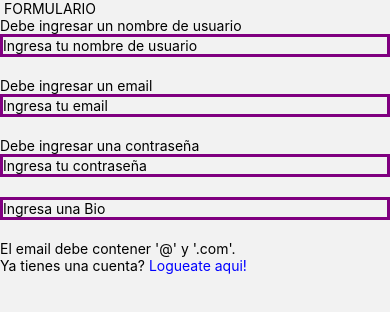
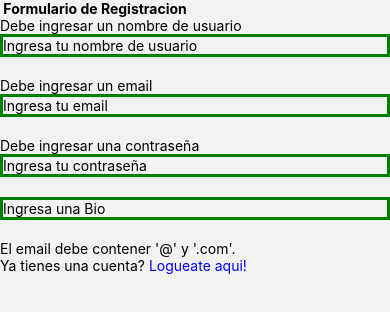
Before and after one commit to paulamaggio/proyectoAmigos, a React Native app: screen /Register in a window 390 px wide. Shown: the top 312 px of the page. Built offline with nearby package versions, Linux system fonts and the light colour scheme; no server answers.

Commit message:
estilos de las screens, components

```diff
--- a/src/components/CamaraPost.js
+++ b/src/components/CamaraPost.js
@@ -75,7 +75,7 @@ export default class CamaraPost extends Component {
             this.state.permisos && this.state.mostrarCamara === false?
             <>
                 <Image
-                    style={styles.img}
+                    style={styles.camara}
                     source={{uri: this.state.urlTemp}}
                     resizeMode={'contain'}
                 />
@@ -108,13 +108,13 @@ export default class CamaraPost extends Component {
 
 const styles = StyleSheet.create({
     container:{
-        height: 300
+        height: 500,
+        justifyContent: 'center',
+        alignItems: 'center',
     },
     camara: {
         height : 300,
         width: 700
     },
-    img: {
-        height : 300,
-    }
+
 })
--- a/src/components/FormPost.js
+++ b/src/components/FormPost.js
@@ -11,7 +11,7 @@ export default class FormPost extends Component {
 
   render() {
     return (
-      <View>
+      <View style={styles.container}>
         <TextInput
             style={styles.input}
             placeholder= 'Añade una descripcion a tu post'
@@ -25,14 +25,17 @@ export default class FormPost extends Component {
 const styles = StyleSheet.create({
     input: {
         borderWidth: 3,
-        borderColor: 'purple',
-        marginBottom: 20
+        borderColor: 'green',
+        marginBottom: 20,
+        width: "600%",
+        justifyContent: 'center',
+        alignItems: 'center',
+        marginTop: 50,
     },
-    btn:{
-        backgroundColor: 'purple',
-        padding: 16
-    },
-    textBtn:{
-        color: 'white'
-    },
+
+    container: {
+      justifyContent: 'center',
+        alignItems: 'center',
+        flex: 1
+    }
 })
--- a/src/components/FormSearch.js
+++ b/src/components/FormSearch.js
@@ -1,5 +1,5 @@
 import React, { Component } from 'react'
-import { Text, View, TextInput, TouchableOpacity } from 'react-native'
+import { Text, View, TextInput, TouchableOpacity, StyleSheet } from 'react-native'
 
 export default class FormSearch extends Component {
     constructor(props){
@@ -13,14 +13,41 @@ export default class FormSearch extends Component {
 
   render() {
     return (
-      <View>
-        <Text> Search </Text>
+      <View style={styles.container}>
+        <Text style={styles.text} > Buscador </Text>
         <TextInput
         placeholder="Búsqueda"
         name="busqueda"
         onChangeText={(value) => this.cambios(value)}
+        style={styles.input}
         />
       </View>
     )
   }
 }
+
+const styles = StyleSheet.create({
+  input: {
+      borderWidth: 3,
+      borderColor: 'green',
+      marginBottom: 20,
+      width: "60%",
+      justifyContent: 'center',
+      alignItems: 'center',
+      marginTop: 100,
+  },
+
+  container: {
+    justifyContent: 'center',
+      alignItems: 'center',
+      flex: 1
+  },
+  text: {
+  fontSize: '150%',
+  color: 'green',
+  fontWeight:'bold',
+  alignItems: 'center',
+  justifyContent: 'center',
+
+  }
+})
--- a/src/components/Post.js
+++ b/src/components/Post.js
@@ -101,7 +101,9 @@ export default class Post extends Component {
 
 const styles = StyleSheet.create({
     container:{
-        flex:1
+        flex:1,
+        alignItems: 'center',
+        justifyContent: 'center',
     },
     img:{
         width:100,
@@ -109,5 +111,6 @@ const styles = StyleSheet.create({
     },
     comment: {
         marginBottom : 16
+
     }
 })
--- a/src/screens/Home.js
+++ b/src/screens/Home.js
@@ -30,8 +30,9 @@ export default class Home extends Component {
   render() {
     return (
       <View style={styles.container}>
-        <Text> Home </Text>
+        <Text style={styles.text}> Home </Text>
         <FlatList
+        style= {styles.flatList}
         data= {this.state.posts}
         keyExtractor= {(item) => item.id.toString()}
         renderItem= {({item}) => <Post navigation={this.props.navigation} data={item.data} id={item.id} />}
@@ -41,8 +42,25 @@ export default class Home extends Component {
   }
 }
 
+// const styles = StyleSheet.create({
+ //  container:{
+   //    flex:1
+ //  },
+// })
+
 const styles = StyleSheet.create({
-  container:{
-      flex:1
+  container: {
+    flex:1,
+    backgroundColor: '#DCDCDC',
+    paddingHorizontal: 16,
+    paddingTop: 16,
+
   },
+  flatList: {
+    marginTop: 16,
+  },
+  text: {
+    fontWeight:'bold',
+    fontSize: '200%'
+  }
 })
--- a/src/screens/Login.js
+++ b/src/screens/Login.js
@@ -33,7 +33,7 @@ export default class FromLogin extends Component {
     render() {
       return (
         <View>
-          <Text> Login </Text>
+          <Text style={styles.text}> Login </Text>
             <TextInput
                     style={styles.input}
                     placeholder='Ingresa tu email'
@@ -70,11 +70,11 @@ export default class FromLogin extends Component {
 const styles = StyleSheet.create({
     input: {
         borderWidth: 3,
-        borderColor: 'purple',
+        borderColor: 'green',
         marginBottom: 20
     },
     btn:{
-        backgroundColor: 'purple',
+        backgroundColor: 'green',
         padding: 16
     },
     textBtn:{
@@ -82,5 +82,8 @@ const styles = StyleSheet.create({
     },
     textLink:{
         color:'blue'
+    },
+    text: {
+      fontWeight:'bold',
     }
 })
--- a/src/screens/NewPost.js
+++ b/src/screens/NewPost.js
@@ -49,8 +49,8 @@ actualizarFotoUrl(url){
 
   render() {
     return (
-      <View>
-        <Text> NewPost </Text>
+      <View style={styles.container}>
+        <Text style={styles.textPost}> Publica una foto </Text>
         {
           this.state.paso1?
           <CamaraPost
@@ -75,16 +75,28 @@ actualizarFotoUrl(url){
 }
 
 const styles = StyleSheet.create({
-  input: {
-      borderWidth: 3,
-      borderColor: 'purple',
-      marginBottom: 20
-  },
+
   btn:{
-      backgroundColor: 'purple',
-      padding: 16
+      backgroundColor: 'green',
+      padding: 16,
+      justifyContent: 'center',
+      alignItems: 'center',
+      width: '60%',
   },
   textBtn:{
-      color: 'white'
+      color: 'black',
+      justifyContent: 'center',
+      alignItems: 'center',
+
+  },
+  textPost: {
+    alignItems: 'center',
+    fontWeight:'bold',
+    justifyContent: 'center',
+    color: "green"
+  },
+  container: {
+    justifyContent: 'center',
+      alignItems: 'center',
   }
 })
--- a/src/screens/Profile.js
+++ b/src/screens/Profile.js
@@ -89,9 +89,9 @@ export default class Profile extends Component {
   render() {
     return (
       <ScrollView>
-      <View >
-        <Text>Mi perfil </Text>
-         <FlatList
+      <View style={styles.container} >
+        <Text style={styles.email}>Mi perfil </Text>
+         <FlatList style={styles.userContainer}
         data={this.state.dataUsuario}
         keyExtractor={(item)=> item.id.toString()}
         renderItem={({item}) => <View>
@@ -117,19 +117,19 @@ export default class Profile extends Component {
           data = {this.state.posteosUsuario}
           keyExtractor= {(item) => item.id.toString()}
           renderItem= {({item}) =>
-        <View>
+        <View style={styles.postContainer}>
           <Post navigation={this.props.navigation} data={item.data} id={item.id} />
-          <TouchableOpacity onPress={()=>this.borrarPosteo(item.id)}>
+          <TouchableOpacity style={styles.btnEliminar} onPress={()=>this.borrarPosteo(item.id)}>
             <Text>Borrar post</Text>
           </TouchableOpacity>
         </View>}
           />
 
-          <TouchableOpacity style={styles.btn} onPress={() => this.logOut()}>
+          <TouchableOpacity style= {styles.btn} onPress={() => this.logOut()}>
             <Text style={styles.textBtn}>Cerrar sesion</Text>
           </TouchableOpacity>
 
-          <TouchableOpacity onPress={()=> this.eliminarCuenta(auth.currentUser.email)}>
+          <TouchableOpacity style={styles.btn} onPress={()=> this.eliminarCuenta(auth.currentUser.email)}>
             <Text>Eliminar tu cuenta</Text>
           </TouchableOpacity>
         </View>
@@ -139,15 +139,66 @@ export default class Profile extends Component {
   }
 }
 
+
+//const styles = StyleSheet.create({
+   // btn:{
+    //    backgroundColor: 'green',
+    //    padding: 16
+   // },
+   // textBtn:{
+   //     color: 'white'
+   // },
+   // img:{
+   //   height:200
+ // }
+// }
+
 const styles = StyleSheet.create({
-    btn:{
-        backgroundColor: 'purple',
-        padding: 16
-    },
-    textBtn:{
-        color: 'white'
-    },
-    img:{
-      height:200
-  }
+  container:{
+    flex: 1,
+    backgroundColor: '#F5F5F5',
+    paddingHorizontal: 16,
+    paddingTop: 16,
+  },
+  userContainer:{
+    marginBottom: 16,
+    backgroundColor: '#FFFFFF',
+    borderRadius: 8,
+    padding: 16,
+    elevation: 2,
+
+  },
+  postContainer:{
+    marginBottom: 16,
+    backgroundColor: '#FFFFFF',
+    borderRadius: 8,
+    padding: 16,
+    elevation: 2,
+  },
+
+  btn:{
+    backgroundColor:'green',
+    padding: 10,
+    borderRadius:6,
+    marginTop:20,
+    alignItems: 'center',
+    justifyContent: 'center'
+
+  },
+
+  btnEliminar:{
+    backgroundColor:'green',
+    padding: 10,
+    borderRadius:6,
+    marginBottom: 10,
+    alignItems: 'center',
+    justifyContent: 'center'
+
+  },
+
+email:{
+  fontWeight:'bold',
+  paddingBottom: '50'
+
+}
 })
--- a/src/screens/Register.js
+++ b/src/screens/Register.js
@@ -47,7 +47,7 @@ export default class FormRegister extends Component {
   render(){
     return (
       <View>
-        <Text> FORMULARIO </Text>
+        <Text style={styles.text}> Formulario de Registracion </Text>
 
             {/* VALIDACIONES */}
             {
@@ -131,11 +131,11 @@ export default class FormRegister extends Component {
 const styles = StyleSheet.create({
     input: {
         borderWidth: 3,
-        borderColor: 'purple',
+        borderColor: 'green',
         marginBottom: 20
     },
     btn:{
-        backgroundColor: 'purple',
+        backgroundColor: 'green',
         padding: 16
     },
     textBtn:{
@@ -143,5 +143,8 @@ const styles = StyleSheet.create({
     },
     textLink:{
         color:'blue'
-    }
+    },
+    text: {
+        fontWeight:'bold',
+      }
 })
--- a/src/screens/Search.js
+++ b/src/screens/Search.js
@@ -1,5 +1,5 @@
 import React, { Component } from 'react'
-import { Text, View, FlatList, TouchableOpacity  } from 'react-native'
+import { Text, View, FlatList, TouchableOpacity, StyleSheet  } from 'react-native'
 import { auth, db } from '../firebase/config'
 
 import FormSearch from '../components/FormSearch'
@@ -55,7 +55,7 @@ export default class Search extends Component {
     return (
       <View>
         <ScrollView>
-        <FormSearch filterUsuarios={(value) => this.filterUsuarios(value)} actualizarInput={(value) => this.actualizarInput(value)}/>
+        <FormSearch style={styles.form} filterUsuarios={(value) => this.filterUsuarios(value)} actualizarInput={(value) => this.actualizarInput(value)}/>
         {
           this.state.value != ''? (
             this.state.usuarios.length != 0?
@@ -63,7 +63,7 @@ export default class Search extends Component {
               data={this.state.usuarios}
               keyExtractor={(item)=> item.id.toString()}
               renderItem={({item})=>
-                <View>
+                <View style={StyleSheet.busqueda}>
                   <TouchableOpacity onPress={() => this.irPerfil(item.data.owner)}>
                     <Text> {item.data.name}</Text>
                     <Text>{item.data.owner}</Text>
@@ -74,7 +74,7 @@ export default class Search extends Component {
               :
               <Text>El usuario buscado no existe.</Text>
           ) : (
-            <Text>Busca un usuario</Text>
+            <Text style={styles.text}>Busca un usuario</Text>
           )
         }
       </ScrollView>
@@ -82,3 +82,18 @@ export default class Search extends Component {
     )
   }
 }
+
+const styles = StyleSheet.create({
+  text: {
+    alignItems: 'center',
+    justifyContent: 'center',
+    marginLeft: 550,
+    fontWeight:'bold',
+
+
+},
+ form: {
+   margintop: '100%'
+}
+}
+)
```
